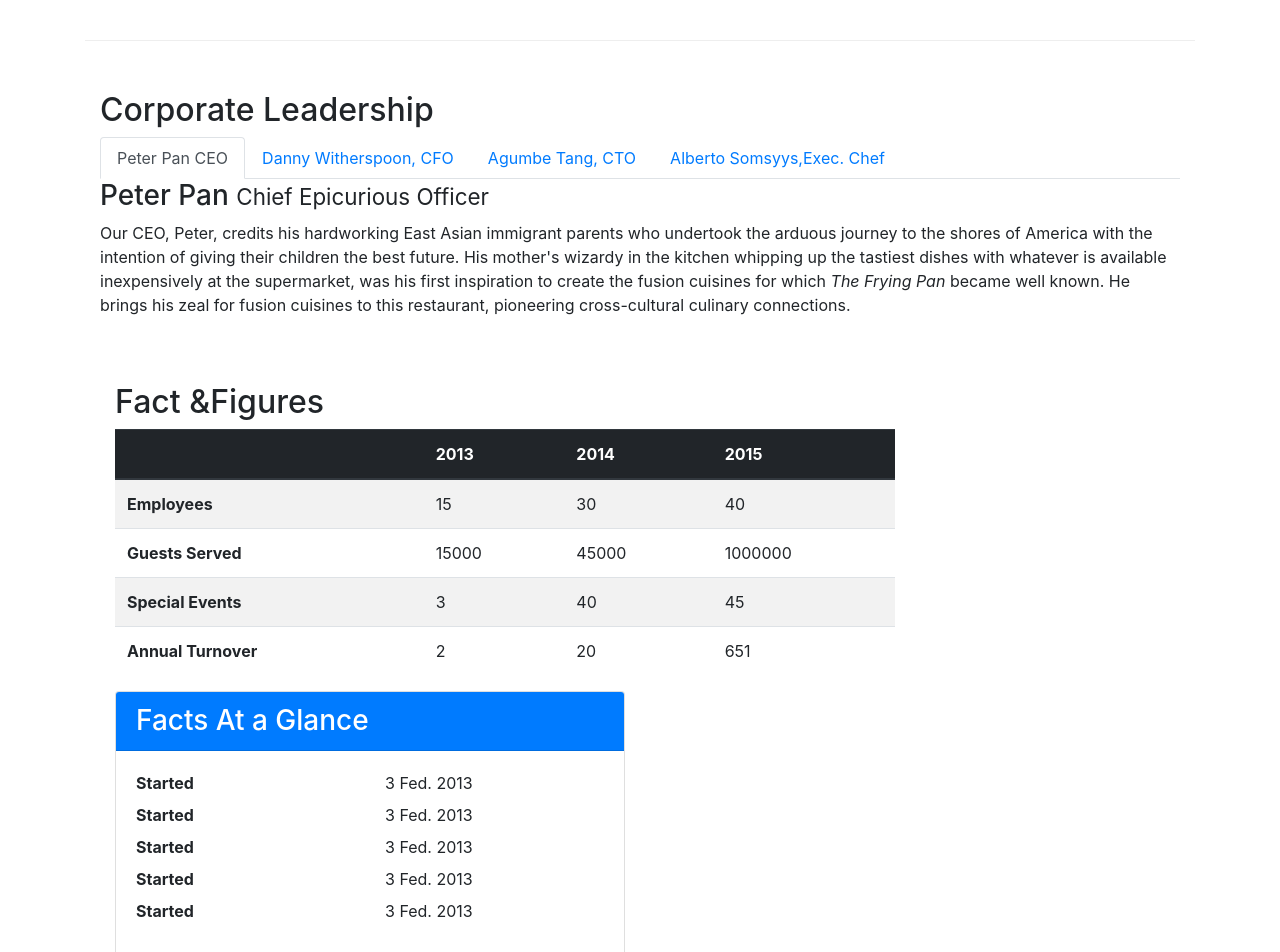
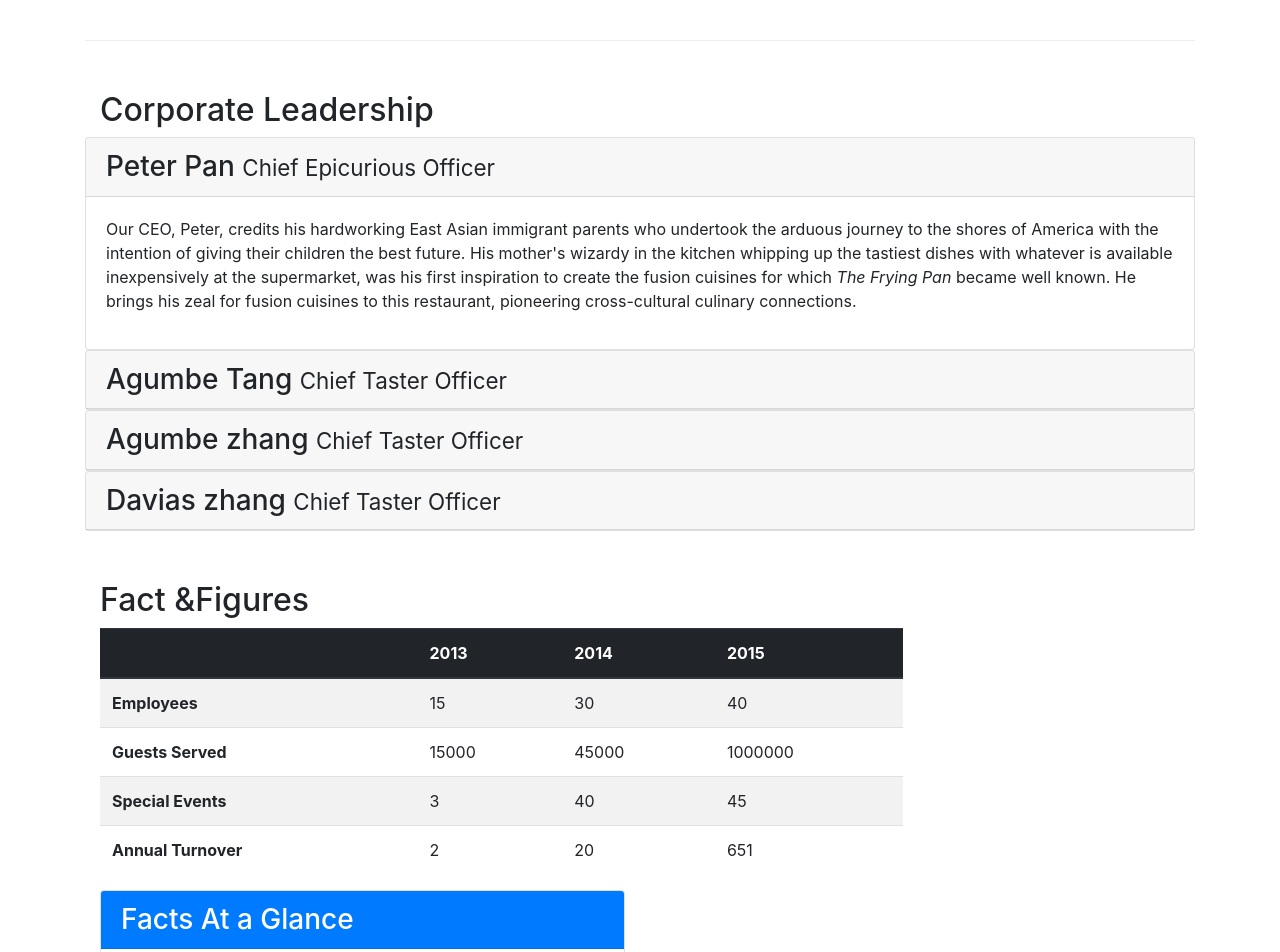
Before and after one commit to cloudXA/bootstrap-grid, a website: page aboutus.html in a window 1280 px wide. Shown: the part 760-1712 px from the top of the page. Drawn offline with nearby package versions, Linux system fonts and the light colour scheme.

Commit message:
Accordion

```diff
--- a/aboutus.html
+++ b/aboutus.html
@@ -77,42 +77,68 @@
         <div class="row row-content">
             <div class="col-12">
                 <h2>Corporate Leadership</h2>
+            </div>
 
-                <ul class="nav nav-tabs">
-                    <li class="nav-item">
-                        <a class="nav-link active" href="#Peter" role="tab" data-toggle="tab">Peter Pan CEO </a>
-                    </li>
-                    <li class="nav-item">
-                        <a class="nav-link" href="#danny" role="tab" data-toggle="tab">Danny Witherspoon, CFO </a>
-                    </li>
-                    <li class="nav-item">
-                        <a class="nav-link" href="#agumbe" role="tab" data-toggle="tab">Agumbe Tang, CTO </a>
-                    </li>
-                    <li class="nav-item">
-                        <a class="nav-link" href="#alberto" role="tab" data-toggle="tab">Alberto Somsyys,Exec. Chef </a>
-                    </li>
 
-                </ul>
+            <div id="accordion">
+                <div class="card">
+                    <div role="tab" class="card-header" id="peterhead">
+                        <h3 class="mb-0">
+                            <a data-toggle="collapse" data-target="#peter">Peter Pan <small>Chief Epicurious Officer</small></a>
+                        </h3>
 
-                <div class="tab-content">
-                    <div role="tabpanel" class="tab-pane fade show active" id="peter">
-                        <h3>Peter Pan <small>Chief Epicurious Officer</small></h3>
-                        <p class="d-none d-sm-block">Our CEO, Peter, credits his hardworking East Asian immigrant parents who undertook the arduous journey to the shores of America with the intention of giving their children the best future. His mother's wizardy in the kitchen whipping up the tastiest dishes with whatever is available inexpensively at the supermarket, was his first inspiration to create the fusion cuisines for which <em>The Frying Pan</em> became well known. He brings his zeal for fusion cuisines to this restaurant, pioneering cross-cultural culinary connections.</p>
                     </div>
-                    <div role="tabpanel" class="tab-pane fade" id="danny">
-                        <h3>Dhanasekaran Witherspoon <small>Chief Food Officer</small></h3>
-                        <p class="d-none d-sm-block">Our CFO, Danny, as he is affectionately referred to by his colleagues, comes from a long established family tradition in farming and produce. His experiences growing up on a farm in the Australian outback gave him great appreciation for varieties of food sources. As he puts it in his own words, <em>Everything that runs, wins, and everything that stays, pays!</em></p>
+                    <div class="collapse show" id="peter" data-parent="#accordion">
+                        <div class="card-body">
+                            <p class="d-none d-sm-block">Our CEO, Peter, credits his hardworking East Asian immigrant parents who undertook the arduous journey to the shores of America with the intention of giving their children the best future. His mother's wizardy in the kitchen whipping up the tastiest dishes with whatever is available inexpensively at the supermarket, was his first inspiration to create the fusion cuisines for which <em>The Frying Pan</em> became well known. He brings his zeal for fusion cuisines to this restaurant, pioneering cross-cultural culinary connections.</p>
+                        </div>
                     </div>
-                    <div role="tabpanel" class="tab-pane fade" id="agumbe">
-                        <h3>Agumbe Tang <small>Chief Taste Officer</small></h3>
-                        <p class="d-none d-sm-block">Blessed with the most discerning gustatory sense, Agumbe, our CTO, personally ensures that every dish that we serve meets his exacting tastes. Our chefs dread the tongue lashing that ensues if their dish does not meet his exacting standards. He lives by his motto, <em>You click only if you survive my lick.</em></p>
+                </div>
+
+
+                <div class="card">
+                    <div role="tab" class="card-header" id="agumbehead">
+                        <h3 class="mb-0">
+                            <a class="collapsed" data-toggle="collapse" data-target="#agumbe">Agumbe Tang <small>Chief Taster Officer</small></a>
+                        </h3>
+
                     </div>
-                    <div role="tabpanel" class="tab-pane fade" id="alberto">
-                        <h3>Alberto Somayya <small>Executive Chef</small></h3>
-                        <p class="d-none d-sm-block">Award winning three-star Michelin chef with wide International experience having worked closely with whos-who in the culinary world, he specializes in creating mouthwatering Indo-Italian fusion experiences. He says, <em>Put together the cuisines from the two craziest cultures, and you get a winning hit! Amma Mia!</em></p>
+                    <div class="collapse" id="agumbe" data-parent="#accordion">
+                        <div class="card-body">
+                            <p class="d-none d-sm-block">Our CEO, Peter, credits his hardworking East Asian immigrant parents who undertook the arduous journey to the shores of America with the intention of giving their children the best future. His mother's wizardy in the kitchen whipping up the tastiest dishes with whatever is available inexpensively at the supermarket, was his first inspiration to create the fusion cuisines for which <em>The Frying Pan</em> became well known. He brings his zeal for fusion cuisines to this restaurant, pioneering cross-cultural culinary connections.</p>
+                        </div>
                     </div>
+                </div>
 
+                <div class="card">
+                    <div role="tab" class="card-header" id="albertohead">
+                        <h3 class="mb-0">
+                            <a class="collapsed" data-toggle="collapse" data-target="#alberto">Agumbe zhang <small>Chief Taster Officer</small></a>
+                        </h3>
+
+                    </div>
+                    <div class="collapse" id="alberto" data-parent="#accordion">
+                        <div class="card-body">
+                            <p class="d-none d-sm-block">Our CEO, Peter, credits is hardworking East Asian immigrant parents who undertook the arduous journey to the shores of America with the intention of giving their children the best future. His mother's wizardy in the kitchen whipping up the tastiest dishes with whatever is available inexpensively at the supermarket, was his first inspiration to create the fusion cuisines for which <em>The Frying Pan</em> became well known. He brings his zeal for fusion cuisines to this restaurant, pioneering cross-cultural culinary connections.</p>
+                        </div>
+                    </div>
                 </div>
+
+                <div class="card">
+                    <div role="tab" class="card-header" id="daviashead">
+                        <h3 class="mb-0">
+                            <a class="collapsed" data-toggle="collapse" data-target="#davias">Davias zhang <small>Chief Taster Officer</small></a>
+                        </h3>
+
+                    </div>
+                    <div class="collapse" id="davias" data-parent="#accordion">
+                        <div class="card-body">
+                            <p class="d-none d-sm-block">Our CTO, Peter, credits his hardworking East Asian immigrant parents who undertook the arduous journey to the shores of America with the intention of giving their children the best future. His mother's wizardy in the kitchen whipping up the tastiest dishes with whatever is available inexpensively at the supermarket, was his first inspiration to create the fusion cuisines for which <em>The Frying Pan</em> became well known. He brings his zeal for fusion cuisines to this restaurant, pioneering cross-cultural culinary connections.</em></p>
+                        </div>
+                    </div>
+                </div>
+            </div>
+
                 <div class="row row-content">
                     <div class="col-12 col-sm-9">
                         <h2>Fact &amp;Figures</h2>
@@ -193,15 +219,6 @@
 
     </div>
 
-
-
-
-
-
-
-
-
-
     <footer class="footer">
         <div class="container">
             <div class="row">
```
